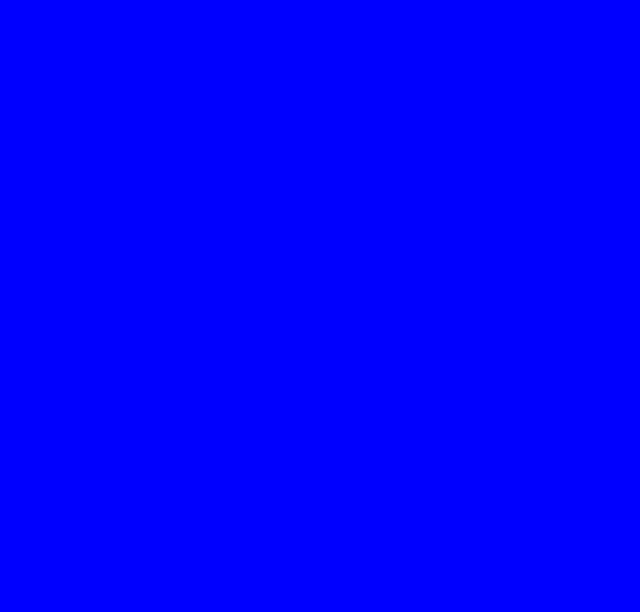
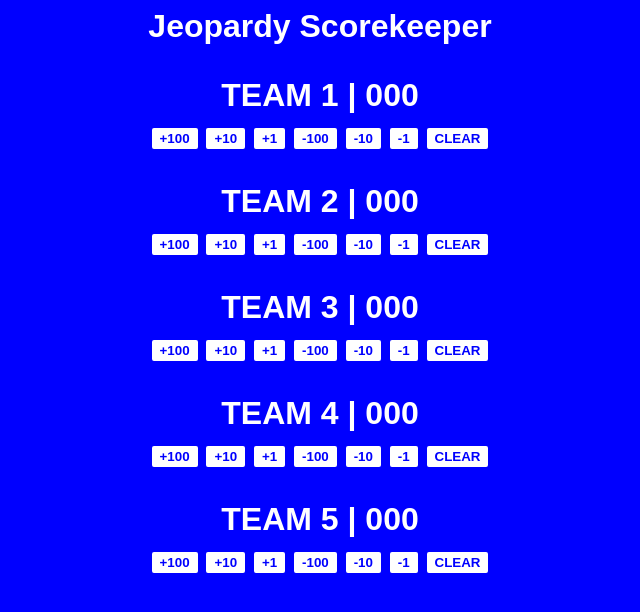
Before and after one commit to BiteableFunds/jscore, a plain HTML site: page index.html in a window 1280 px wide. Shown: the whole page, without its empty margins (320-960 px from the left). Drawn offline with Linux system fonts and the light colour scheme.

Commit message:
Update index.html

```diff
--- a/index.html
+++ b/index.html
@@ -1,8 +1,7 @@
 <head>
   <link href="pagestyle.css" type="text/css" rel="stylesheet">
+  <script src="pagescript.js" type="text/javascript"></script>
 </head>
-
-<script src="pagescript.js" type="text/javascript">
 
 <h1>Jeopardy Scorekeeper<h1>
 
```
